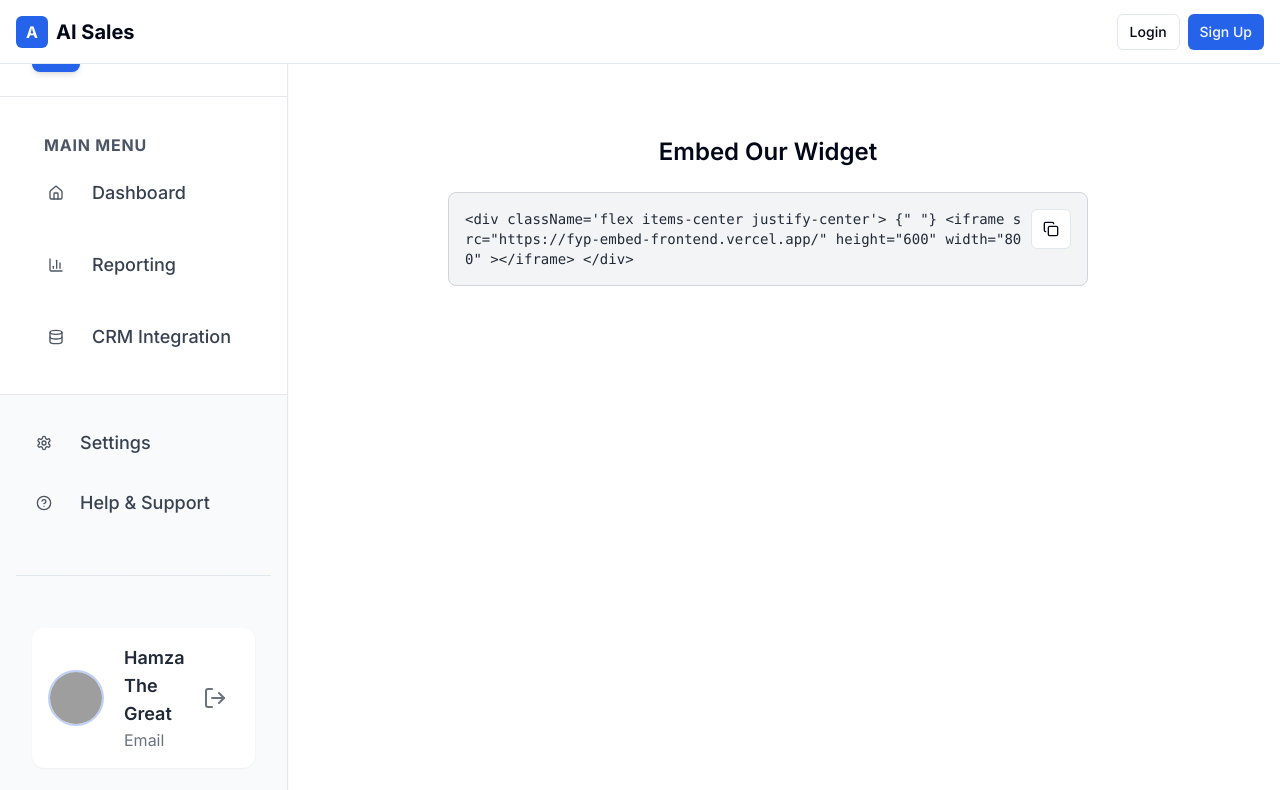
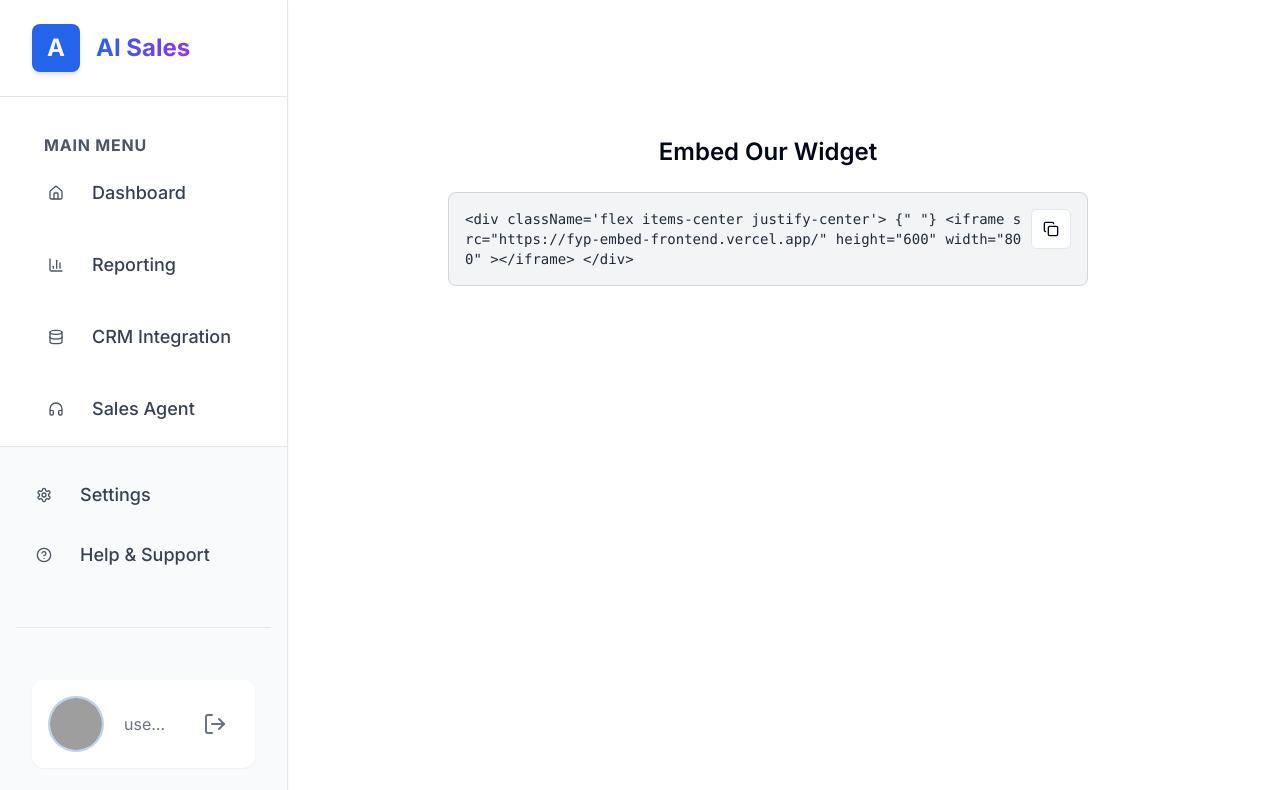
Before and after one commit to l1ak1l/AI-Sales-Automation-Front-end, a Next.js app: page /chatbot-embed in a window 1280 px wide. Shown: the top 790 px of the page. Built offline with nearby package versions, Linux system fonts and the light colour scheme; sample sign-in values are in the browser's storage; grey boxes are pictures that could not be loaded.

Commit message:
fixed navbar malfunction

```diff
--- a/app/chatbot-embed/page.tsx
+++ b/app/chatbot-embed/page.tsx
@@ -1,11 +1,20 @@
 'use client';
 
-import { useState } from 'react';
+import { useState, useEffect } from "react"
 import { Button } from '@/components/ui/button';
 import { Copy } from 'lucide-react';
+import { useAuth } from "@/hooks/useAuth"
 import { DashboardLayout } from '@/components/dashboard-layout';
+import { useSelector } from "react-redux"
+import { RootState } from "@/app/store/store";
+import { useRouter } from "next/navigation"
 
 export default function EmbedPage() {
+    const router = useRouter()
+    const { isAuthenticated } = useAuth(true)
+    const user = useSelector((state: RootState) => state.auth.user)
+
+
   const iframeCode = `<div className='flex items-center justify-center'>
         {" "}
         <iframe
--- a/components/navbarWrapper.tsx
+++ b/components/navbarWrapper.tsx
@@ -7,7 +7,7 @@ export function NavbarWrapper() {
   const pathname = usePathname();
 
   // Define paths where navbar should be hidden
-  const hideNavbarPaths = ['/sales', '/crm', '/dashboard/sales', '/dashboard/crm','/log','/sign','/reporting','/dash'];
+  const hideNavbarPaths = ['/sales', '/crm', '/dashboard/sales', '/dashboard/crm','/log','/sign','/reporting','/dash','/chatbot-embed'];
 
   // Check if current path should hide navbar
   const showNavbar = !hideNavbarPaths.some(path => pathname?.startsWith(path));
```
